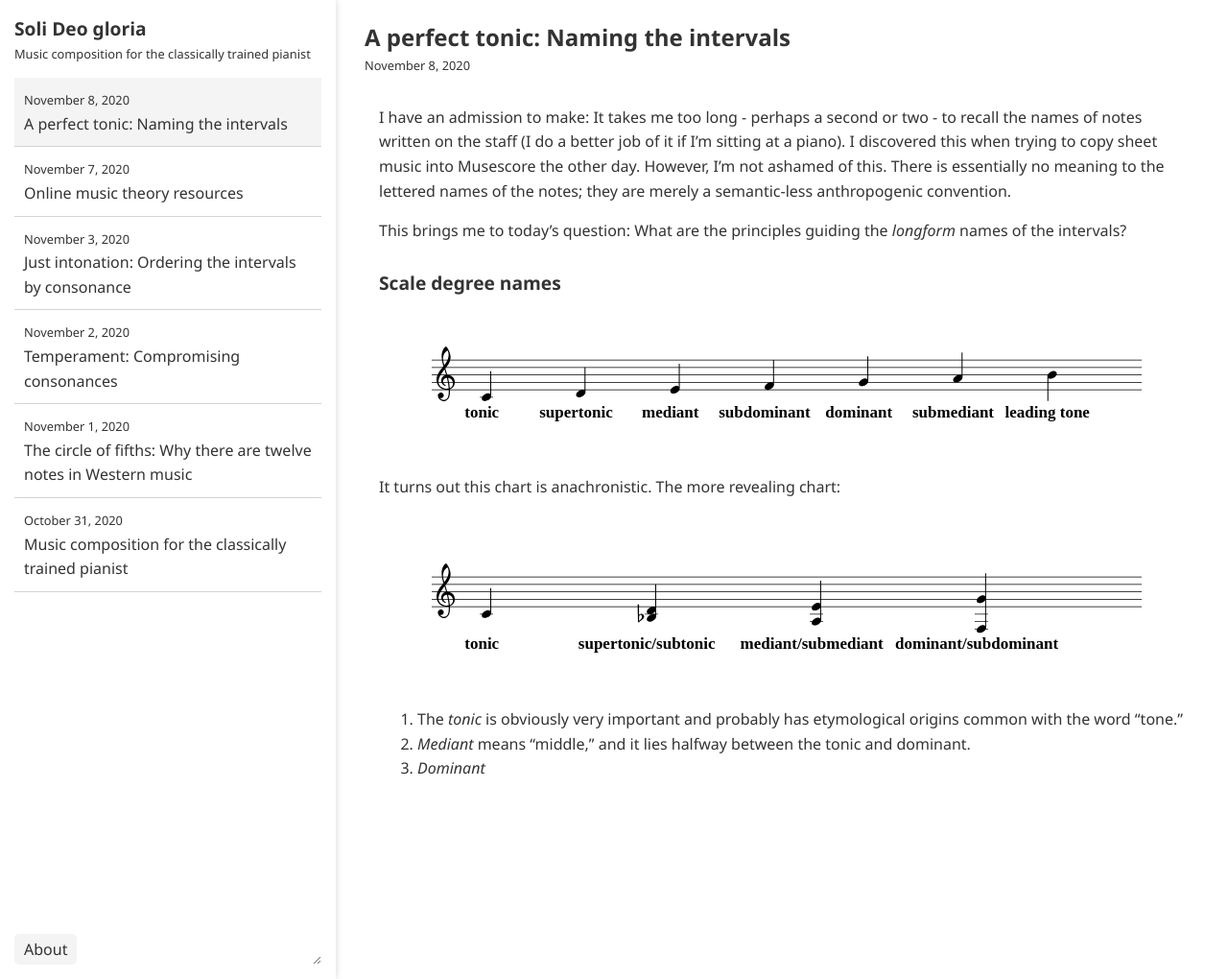
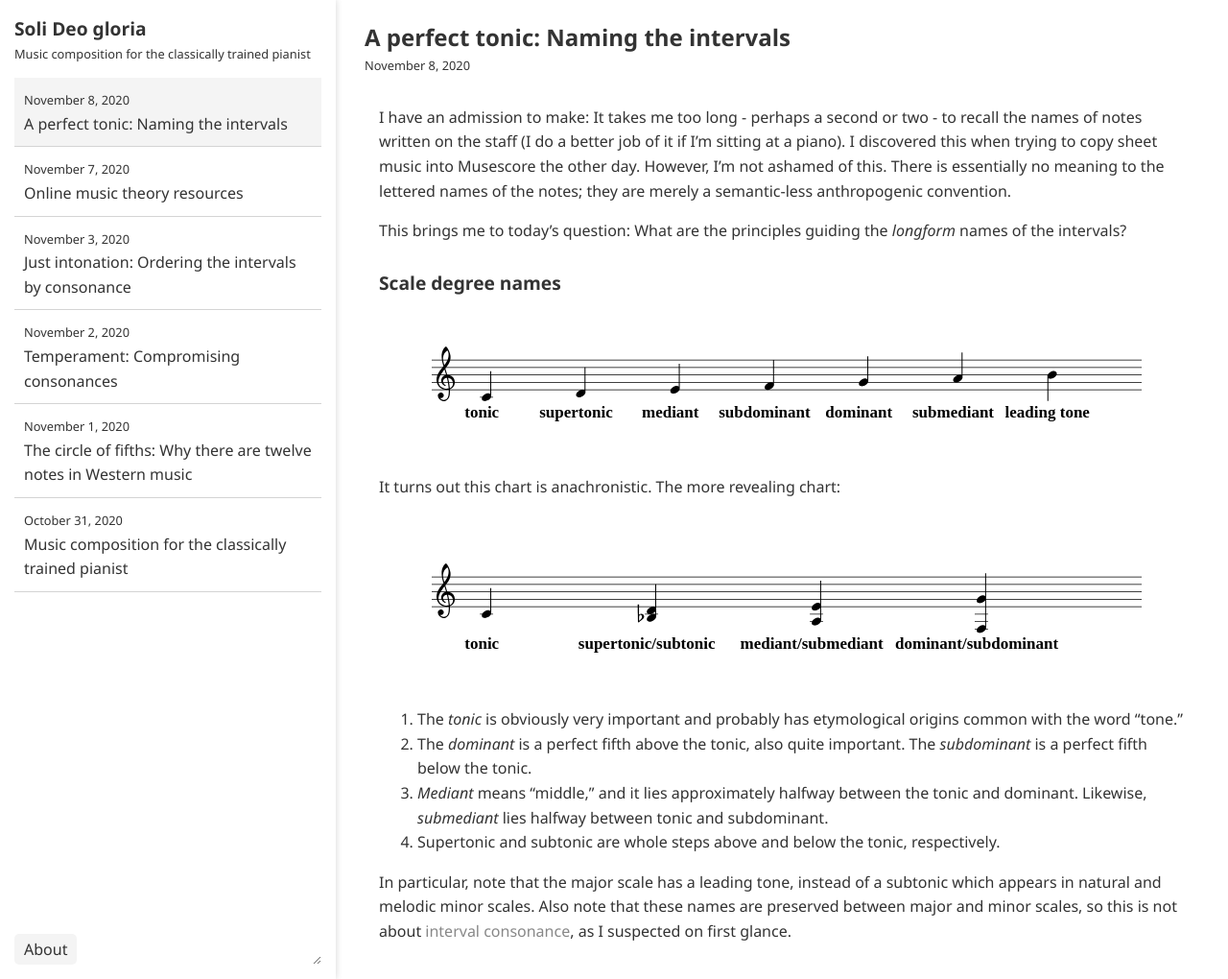
Before and after one commit to ansyblenetwork/sdg, a Jekyll site: the page built from _posts/2020-11-08-a-perfect-tonic.md, in a window 1280 px wide and 1020 px high. Shown: the whole window at 96% size. Built offline with Jekyll 4.4.1, drawn with Linux system fonts in a browser that asks for light colours.

Commit message:
Update 2020-11-08-a-perfect-tonic.md

```diff
--- a/_posts/2020-11-08-a-perfect-tonic.md
+++ b/_posts/2020-11-08-a-perfect-tonic.md
@@ -38,5 +38,8 @@ D('scale2').style.display = "none";
 
 
 1. The _tonic_ is obviously very important and probably has etymological origins common with the word "tone."
-2. _Mediant_ means "middle," and it lies halfway between the tonic and dominant.
-3. _Dominant_
+2. The _dominant_ is a perfect fifth above the tonic, also quite important. The _subdominant_ is a perfect fifth below the tonic.
+3. _Mediant_ means "middle," and it lies approximately halfway between the tonic and dominant. Likewise, _submediant_ lies halfway between tonic and subdominant.
+4. Supertonic and subtonic are whole steps above and below the tonic, respectively.
+
+In particular, note that the major scale has a leading tone, instead of a subtonic which appears in natural and melodic minor scales. Also note that these names are preserved between major and minor scales, so this is not about [interval consonance]({{ "" | relative_url }}{% post_url 2020-11-03-just-intonation-ordering %}), as I suspected on first glance.
```
